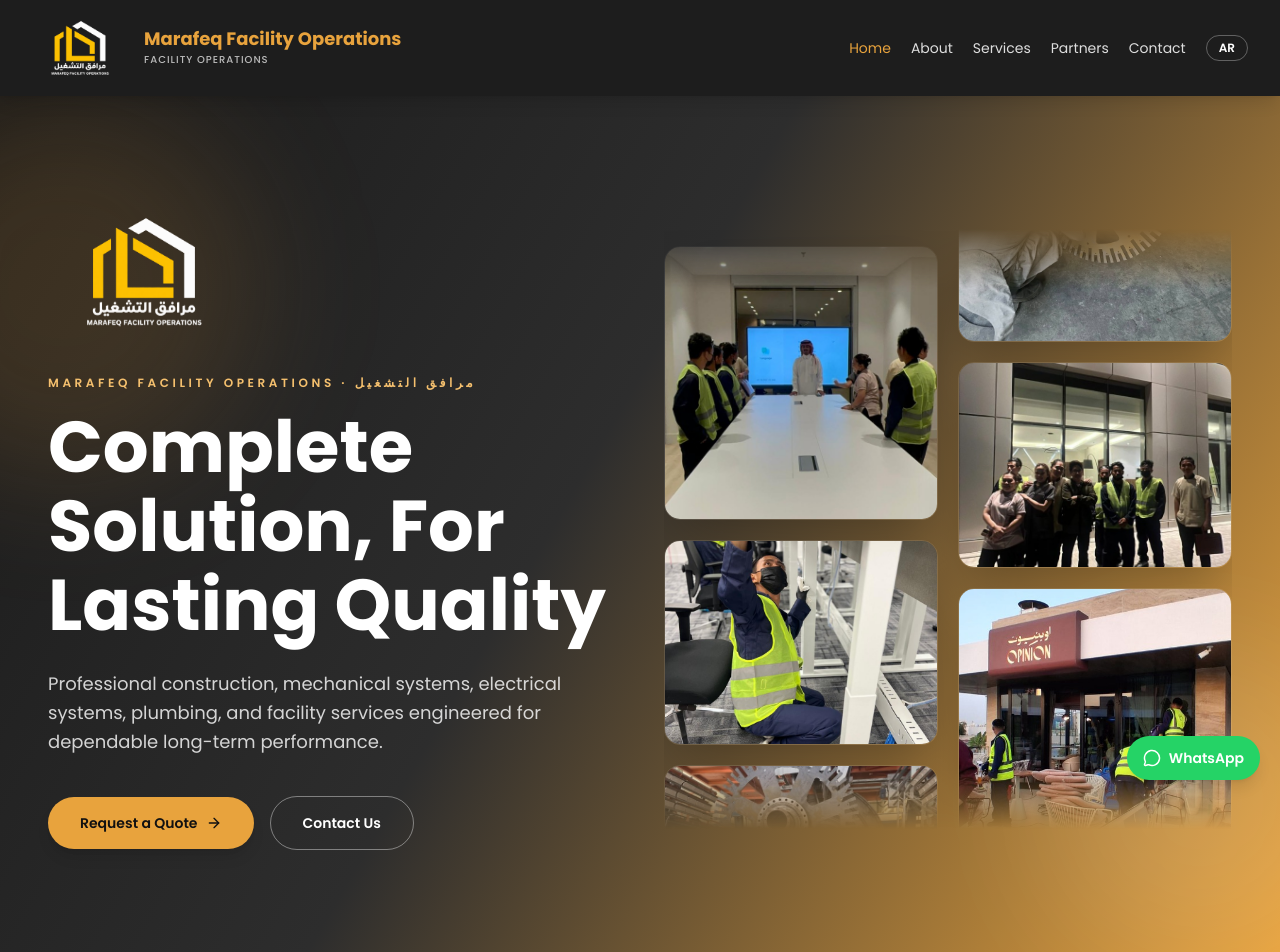
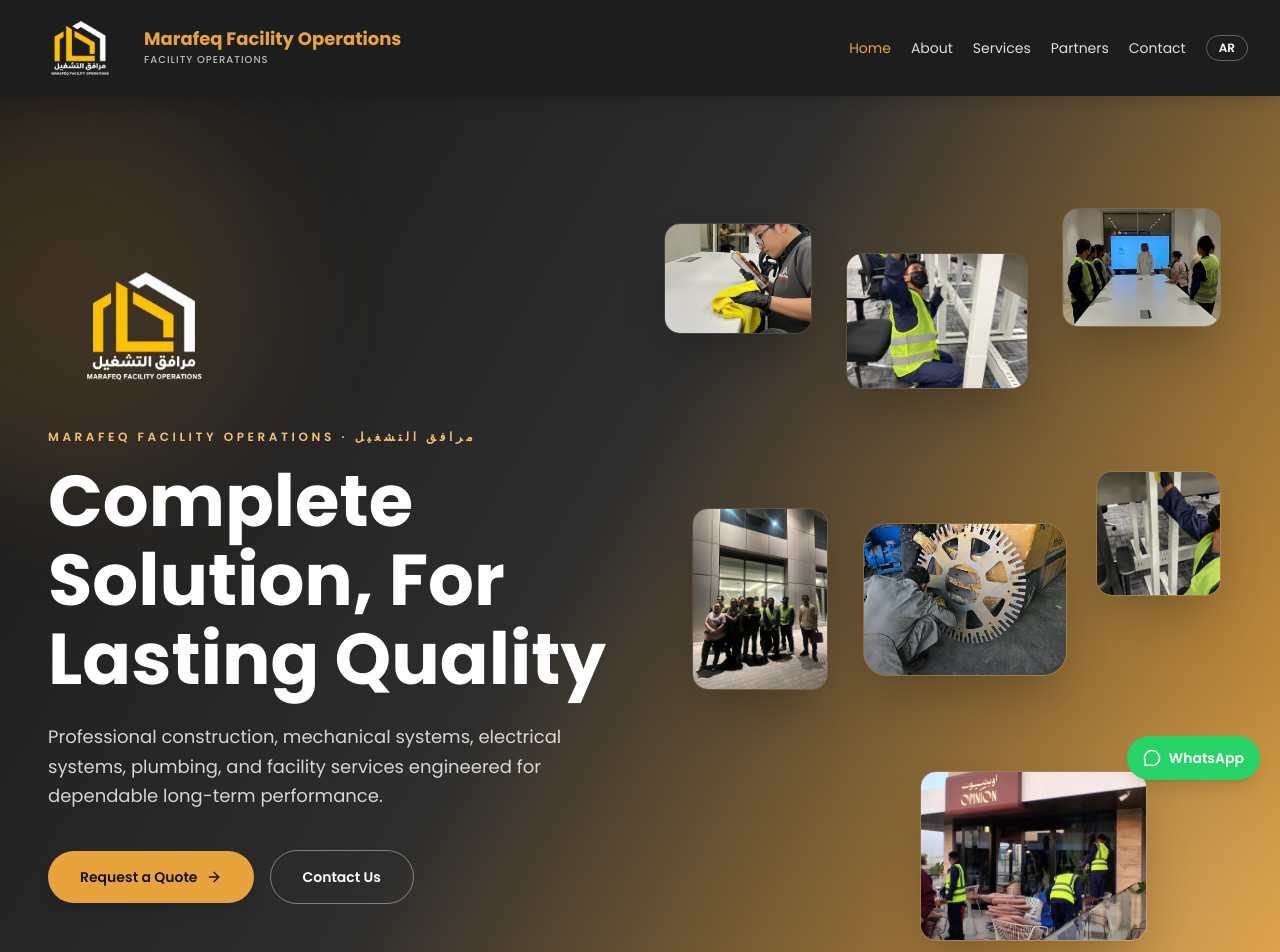
Before and after one commit to larabiislem/Marafiq_website, a Next.js app: page /en in a window 1280 px wide. Shown: the top 952 px of the page. Built offline with nearby package versions, Linux system fonts and the light colour scheme.

Commit message:
fix overlap

```diff
--- a/app/[locale]/page.tsx
+++ b/app/[locale]/page.tsx
@@ -87,46 +87,45 @@ export default async function Home({ params }: HomeProps) {
               </div>
             </FadeIn>
           </div>
-          {/* DYNAMIC PROFESSIONAL GALLERY */}
-          <div className="lg:w-1/2 hidden md:flex gap-5 w-full justify-center items-center h-[600px] overflow-hidden relative" style={{ maskImage: "linear-gradient(to bottom, transparent, black 10%, black 90%, transparent)" }}>
-            {/* Column 1 */}
-            <div className="flex flex-col gap-5 w-1/2 animate-float1">
-              <div className="relative aspect-[4/3] w-full rounded-2xl overflow-hidden shadow-2xl border border-white/10 group">
-                <Image src="/assets/project-p2.jpg" alt="Cleaning Services" fill className="object-cover transition duration-700 group-hover:scale-110" />
-                <div className="absolute inset-0 bg-[#e8a33d]/20 opacity-0 transition group-hover:opacity-100" />
-              </div>
-              <div className="relative aspect-square w-full rounded-2xl overflow-hidden shadow-2xl border border-white/10 group">
-                <Image src="/assets/hero-gallery-1.jpg" alt="HVAC Maintenance" fill className="object-cover transition duration-700 group-hover:scale-110" />
-                <div className="absolute inset-0 bg-[#e8a33d]/20 opacity-0 transition group-hover:opacity-100" />
-              </div>
-              <div className="relative aspect-[4/3] w-full rounded-2xl overflow-hidden shadow-2xl border border-white/10 group">
-                <Image src="/assets/project-p1.jpg" alt="Technical Maintenance" fill className="object-cover transition duration-700 group-hover:scale-110" />
-                <div className="absolute inset-0 bg-[#e8a33d]/20 opacity-0 transition group-hover:opacity-100" />
-              </div>
-              <div className="relative aspect-square w-full rounded-2xl overflow-hidden shadow-2xl border border-white/10 group">
-                <Image src="/assets/hero-gallery-5.jpg" alt="Industrial Cleaning" fill className="object-cover transition duration-700 group-hover:scale-110" />
-                <div className="absolute inset-0 bg-[#e8a33d]/20 opacity-0 transition group-hover:opacity-100" />
-              </div>
+          {/* DYNAMIC SCATTERED GALLERY - NON OVERLAPPING */}
+          <div className="lg:w-1/2 hidden md:block relative w-full h-[600px] lg:h-[750px]">
+
+            {/* Top Left */}
+            <div className="absolute top-[2%] left-[0%] w-[26%] aspect-[4/3] rounded-2xl overflow-hidden shadow-2xl border border-white/10 animate-float1 z-10 group">
+              <Image src="/assets/project-p2.jpg" alt="Gallery" fill className="object-cover transition duration-700 group-hover:scale-110" />
             </div>
-            {/* Column 2 (Staggered) */}
-            <div className="flex flex-col gap-5 w-1/2 pt-24 animate-float2">
-              <div className="relative aspect-square w-full rounded-2xl overflow-hidden shadow-2xl border border-white/10 group">
-                <Image src="/assets/project-p5.jpg" alt="Industrial Maintenance" fill className="object-cover transition duration-700 group-hover:scale-110" />
-                <div className="absolute inset-0 bg-[#e8a33d]/20 opacity-0 transition group-hover:opacity-100" />
-              </div>
-              <div className="relative aspect-[4/3] w-full rounded-2xl overflow-hidden shadow-2xl border border-white/10 group">
-                <Image src="/assets/project-p3.jpg" alt="Team Deployment" fill className="object-cover transition duration-700 group-hover:scale-110" />
-                <div className="absolute inset-0 bg-[#e8a33d]/20 opacity-0 transition group-hover:opacity-100" />
-              </div>
-              <div className="relative aspect-square w-full rounded-2xl overflow-hidden shadow-2xl border border-white/10 group">
-                <Image src="/assets/hero-gallery-4.jpg" alt="Facility Operations" fill className="object-cover transition duration-700 group-hover:scale-110" />
-                <div className="absolute inset-0 bg-[#e8a33d]/20 opacity-0 transition group-hover:opacity-100" />
-              </div>
-              <div className="relative aspect-[4/3] w-full rounded-2xl overflow-hidden shadow-2xl border border-white/10 group">
-                <Image src="/assets/project-p4.jpg" alt="Furniture Cleaning" fill className="object-cover transition duration-700 group-hover:scale-110" />
-                <div className="absolute inset-0 bg-[#e8a33d]/20 opacity-0 transition group-hover:opacity-100" />
-              </div>
+
+            {/* Top Middle */}
+            <div className="absolute top-[6%] left-[32%] w-[32%] aspect-[4/3] rounded-2xl overflow-hidden shadow-2xl border border-white/10 animate-float2 z-0 group">
+              <Image src="/assets/project-p1.jpg" alt="Gallery" fill className="object-cover transition duration-700 group-hover:scale-110" />
             </div>
+
+            {/* Top Right */}
+            <div className="absolute top-[0%] left-[70%] w-[28%] aspect-[4/3] rounded-2xl overflow-hidden shadow-2xl border border-white/10 animate-float3 z-10 group">
+              <Image src="/assets/hero-gallery-1.jpg" alt="Gallery" fill className="object-cover transition duration-700 group-hover:scale-110" />
+            </div>
+
+            {/* Middle Left (Team) */}
+            <div className="absolute top-[40%] left-[5%] w-[24%] aspect-[3/4] rounded-2xl overflow-hidden shadow-2xl border border-white/10 animate-float4 z-20 group">
+              <Image src="/assets/project-p3.jpg" alt="Gallery" fill className="object-cover transition duration-700 group-hover:scale-110" />
+            </div>
+
+            {/* Center (Largest) */}
+            <div className="absolute top-[42%] left-[35%] w-[36%] aspect-[4/3] rounded-3xl overflow-hidden shadow-2xl border border-[#e8a33d]/30 animate-float1 z-30 group">
+              <Image src="/assets/project-p5.jpg" alt="Gallery" fill className="object-cover transition duration-700 group-hover:scale-110" />
+              <div className="absolute inset-0 bg-gradient-to-t from-black/40 to-transparent" />
+            </div>
+
+            {/* Middle Right */}
+            <div className="absolute top-[35%] left-[76%] w-[22%] aspect-square rounded-2xl overflow-hidden shadow-2xl border border-white/10 animate-float2 z-10 group">
+              <Image src="/assets/project-p4.jpg" alt="Gallery" fill className="object-cover transition duration-700 group-hover:scale-110" />
+            </div>
+
+            {/* Bottom Right */}
+            <div className="absolute top-[75%] left-[45%] w-[40%] aspect-[4/3] rounded-2xl overflow-hidden shadow-2xl border border-white/10 animate-float3 z-10 group">
+              <Image src="/assets/hero-gallery-4.jpg" alt="Gallery" fill className="object-cover transition duration-700 group-hover:scale-110" />
+            </div>
+
           </div>
         </div>
       </section>
```
